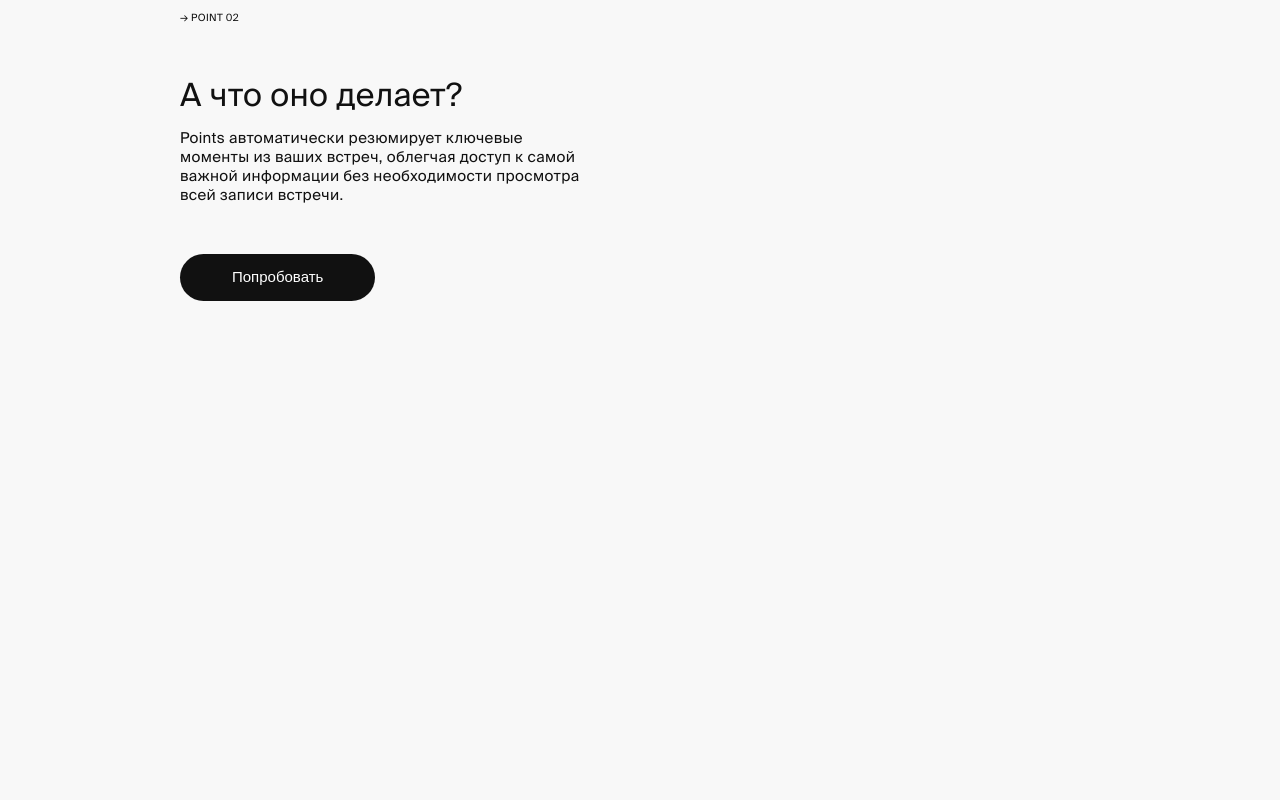
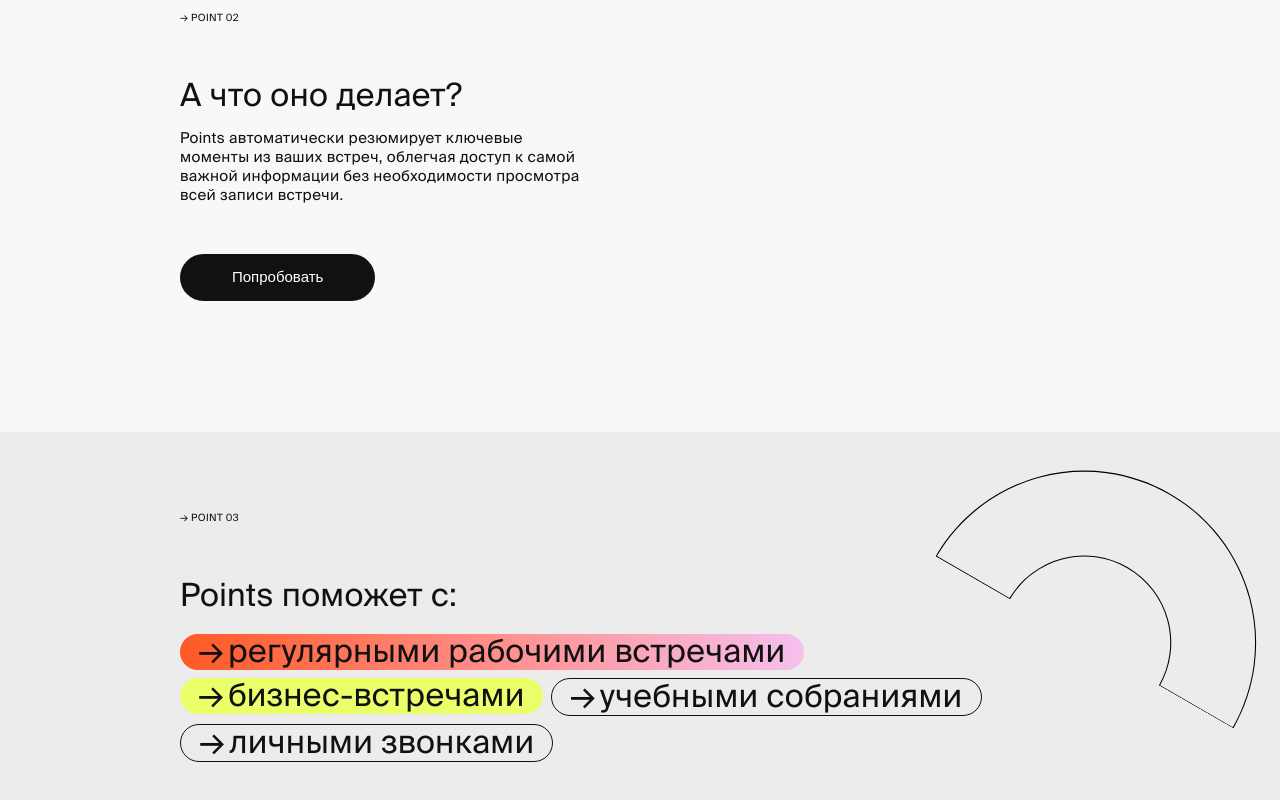
Before and after one commit to NastyaSulina/meetingAI, a React app: page / in a window 1280 px wide. Shown: the part 1275-2075 px from the top of the page. Before the commit the page ends 1707 px from the top, so only its background shows below. Built offline with nearby package versions, Linux system fonts and the light colour scheme.

Commit message:
add third screen

```diff
--- a/src/pages/LandingPage/LandingPage.module.scss
+++ b/src/pages/LandingPage/LandingPage.module.scss
@@ -113,3 +113,38 @@
         }
     }
 }
+
+/* Второй экран: Point 02 */
+.pointThird {
+    position: relative;
+
+    overflow: hidden;
+
+    color: var(--Basic-Black);
+    background-color: var(--Light-Grey);
+
+    .numbering {
+        color: var(--Basic-Black);
+    }
+
+    .textContainer {
+        display: flex;
+        flex-direction: row;
+        flex-wrap: wrap;
+        align-items: flex-start;
+
+        margin-top: 20px;
+
+        font-size: 32px;
+
+        gap: 8px;
+    }
+
+    .figureContainer {
+        position: absolute;
+        top: 50px;
+        right: -20px;
+
+        transform: rotate(30deg);
+    }
+}
--- a/src/pages/LandingPage/LandingPage.tsx
+++ b/src/pages/LandingPage/LandingPage.tsx
@@ -7,6 +7,8 @@ import {
     TextType,
     Button,
     ButtonType,
+    Figure,
+    FigureType,
 } from '../../shared/components'
 import styles from './LandingPage.module.scss'
 import { Menu } from '../../widgets'
@@ -88,6 +90,40 @@ export const LandingPage = () => {
                     </div>
                 </div>
             </div>
+
+            {/* Третий экран: Point 03 */}
+
+            <div className={cn(styles.screen, styles.pointThird)}>
+                <div className={styles.screenContainer}>
+                    <div className={styles.numbering}>→ POINT 03</div>
+                    <Text textType={TextType.header} text='Points поможет с:' />
+                    <div className={styles.textContainer}>
+                        <Highlights
+                            withArrow
+                            highlightsType={HighlightsType.gradientFill}
+                            text='регулярными рабочими встречами'
+                        />
+                        <Highlights
+                            withArrow
+                            highlightsType={HighlightsType.greenFill}
+                            text='бизнес-встречами'
+                        />
+                        <Highlights
+                            withArrow
+                            highlightsType={HighlightsType.stroke}
+                            text='учебными собраниями'
+                        />
+                        <Highlights
+                            withArrow
+                            highlightsType={HighlightsType.stroke}
+                            text='личными звонками'
+                        />
+                    </div>
+                </div>
+                <div className={styles.figureContainer}>
+                    <Figure figureType={FigureType.ARC} width={345} height={172} fill='black' />
+                </div>
+            </div>
         </>
     )
 }
```
